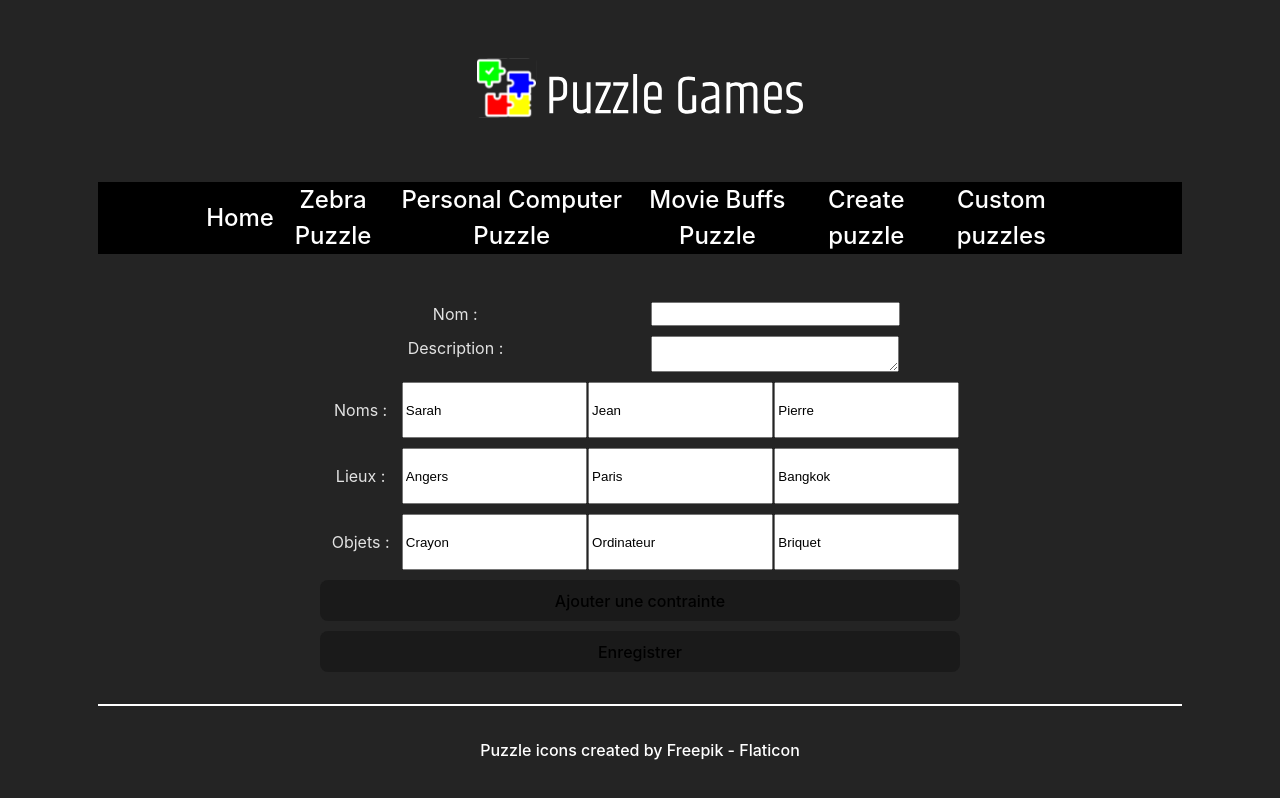
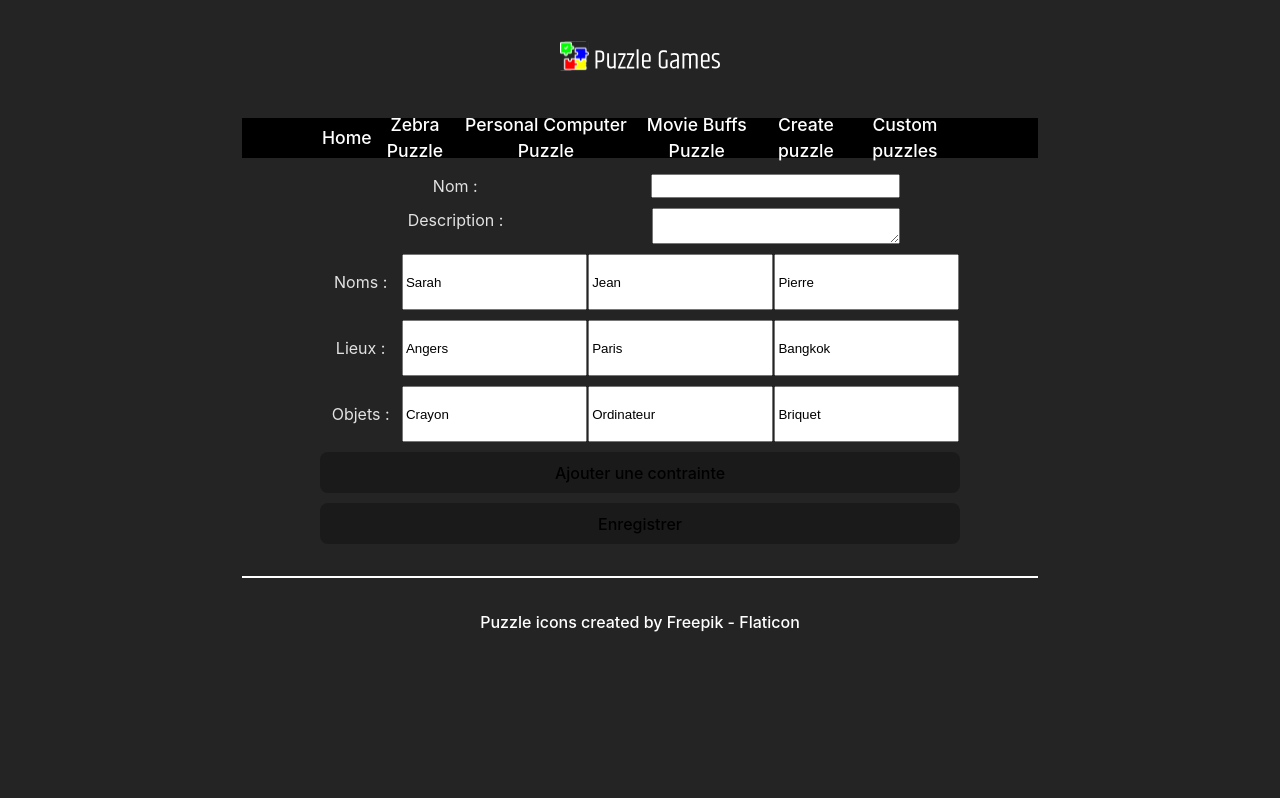
Before and after one commit to suromain/OptimisationProject, a React (Vite) app in the folder reactjs/app/: page /custom/new in a window 1280 px wide. Built offline with nearby package versions, Linux system fonts and the light colour scheme.

Commit message:
Downsize website

```diff
--- a/reactjs/app/src/styles/grid.css
+++ b/reactjs/app/src/styles/grid.css
@@ -2,13 +2,14 @@
     display: grid;
     grid-template-columns: 1fr 1fr 1fr 1fr;
     align-content: end;
-    width: 40em;
+    width: 36em;
+    font-size: 90%;
 
     table {
         text-align: center;
         table-layout: fixed;
         border-collapse: collapse;
-        width: 10em;
+        width: 9em;
 
         .overed {
             background-color: #505050;
@@ -20,13 +21,13 @@
         }
 
         .void {
-            height: 10em;
-            width: 10em;
+            height: 9em;
+            width: 9em;
         }
 
         .left-side {
-            width: 10em;
-            height: 10em;
+            height: 9em;
+            width: 9em;
 
             tr {
                 white-space: nowrap;
@@ -55,8 +56,8 @@
         }
 
         .top-side {
-            width: 10em;
-            height: 10em;
+            height: 9em;
+            width: 9em;
 
             tr {
                 white-space: nowrap;
@@ -84,8 +85,8 @@
         }
 
         .clickable {
-            width: 10em;
-            height: 10em;
+            height: 9em;
+            width: 9em;
 
             tr {
                 height: 20%;
--- a/reactjs/app/src/styles/header.css
+++ b/reactjs/app/src/styles/header.css
@@ -1,11 +1,12 @@
 .logo {
-    width: 30%;
-    margin: 1em;
+    width: 20%;
+    padding: 0.5em;
 }
 
 .menu {
+    height: 2.5em;
     display: flex;
-    margin-bottom: 3em;
+    margin-bottom: 1em;
     justify-content: center;
     background-color: black;
 
@@ -14,7 +15,7 @@
         justify-content: space-evenly;
         align-items: center;
         width: 80%;
-        font-size: 1.5em;
+        font-size: 1.1em;
         font-weight: bold;
         /*color: white;*/
 
```
